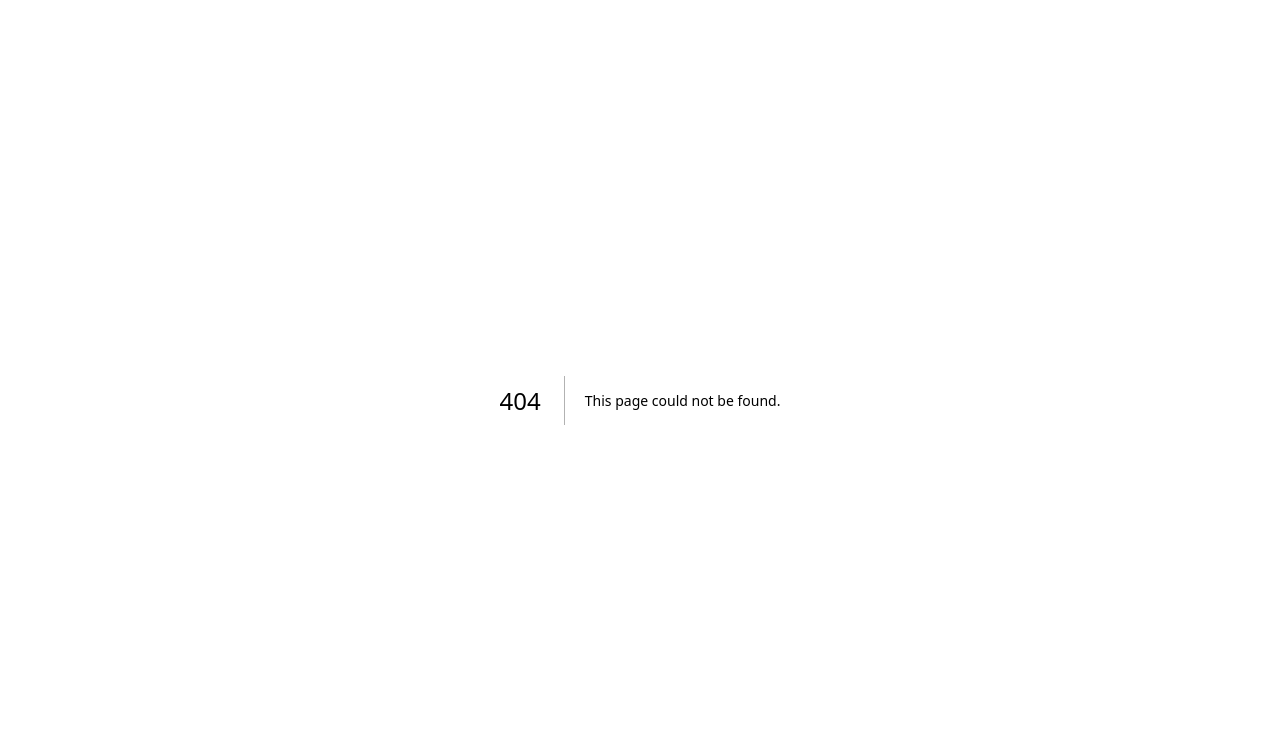
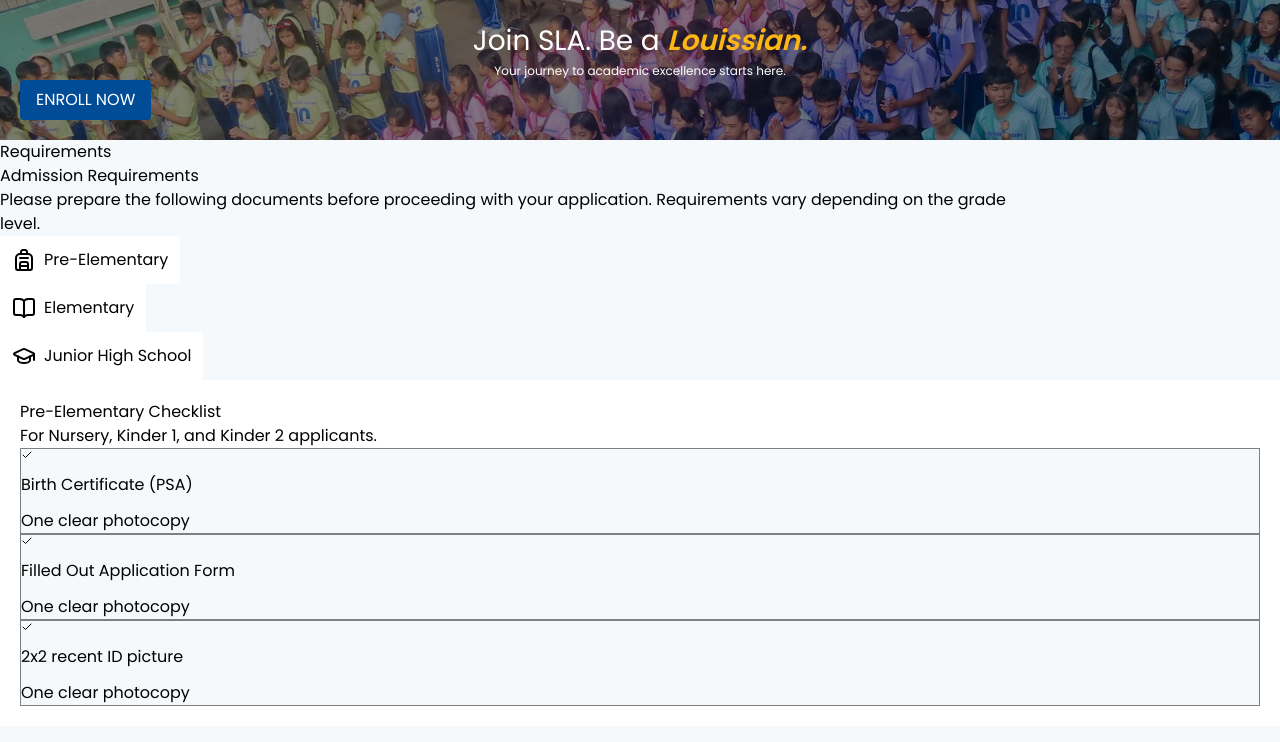
Before and after one commit to charissejamien/stlouisseacademy, a Next.js app: page /admissions in a window 1280 px wide. Before the commit this address had no page. Shown: the top 742 px of the page. Built offline with nearby package versions, Linux system fonts and the light colour scheme.

Commit message:
feat(admissions): implement admissions page

```diff
--- /dev/null
+++ b/src/app/admissions/page.tsx
@@ -0,0 +1,54 @@
+import {Backpack, BookOpen, GraduationCap, Check} from 'lucide-react';
+
+export default function Admissions() {
+
+    const gradeLevels = [
+        {id:1, label:"Pre-Elementary", icon:Backpack},
+        {id:2, label:"Elementary", icon:BookOpen},
+        {id:3, label:"Junior High School", icon:GraduationCap},
+    ];
+
+    const preElemRequirements = [
+        {id:1 , requirement: "Birth Certificate (PSA)", description: "One clear photocopy"},
+        {id:2, requirement: "Filled Out Application Form", description:"One clear photocopy"},
+        {id:3, requirement: "2x2 recent ID picture", description:"One clear photocopy"},
+    ]
+
+    return(
+        <div>
+            <div className="text-white p-5 flex flex-col align-center justify-center text-center" style={{backgroundImage: `url('/admissions-bg.svg')`}}>
+                <h1 className='text-[28px]'>Join SLA. Be a <span className='font-semibold text-sla-gold italic'>Louissian.</span></h1>
+                <p className='text-[12px]'>Your journey to academic excellence starts here.</p>
+                <button className='bg-sla-blue px-4 py-2 rounded-sm w-fit'>ENROLL NOW</button>
+            </div>
+
+
+            <div className="w-[80%]">
+                <h2>Requirements</h2>
+                <div>
+                    <div>
+                        <p>Admission Requirements</p>
+                        <p>Please prepare the following documents before proceeding with your application.
+                            Requirements vary depending on the grade level.
+                        </p>
+                        {gradeLevels.map((items)=> (
+                            <button key={items.id} className='flex gap-2 p-3 bg-white'><items.icon/>{items.label}</button>
+                        ))}
+                    </div>
+                </div>
+            </div>
+
+            <div className='bg-white p-5'>
+                <p>Pre-Elementary Checklist</p>
+                <p>For Nursery, Kinder 1, and Kinder 2 applicants.</p>
+                {preElemRequirements.map((list) => (
+                    <div className='bg-background border border-gray-muted flex flex-col gap-3'>
+                        <Check  size={12}/>
+                        <p>{list.requirement}</p>
+                        <p>{list.description}</p>
+                    </div>
+                ))}
+            </div>
+        </div>
+    );
+}
```
Also changed, not shown: public/admissions-bg.svg (added).
